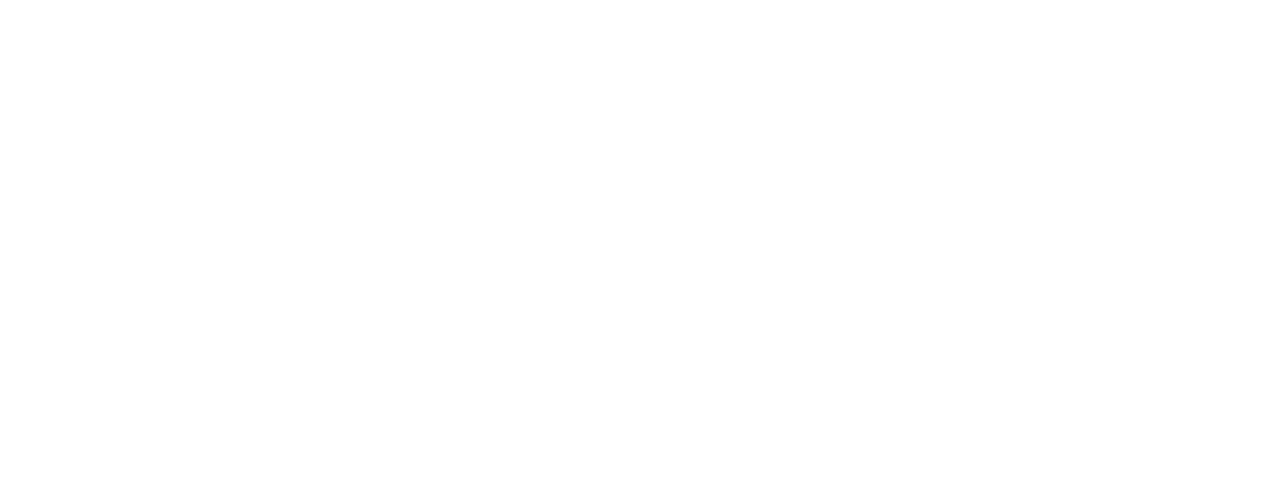
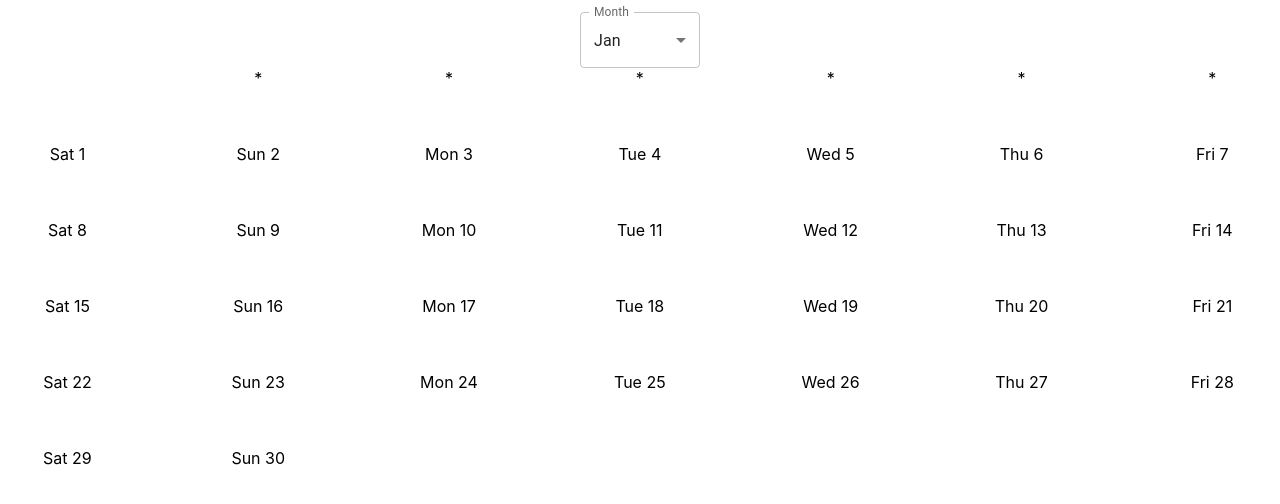
Before and after one commit to Jackthz97/calendar, a React (Create React App) app in the folder client/: page / in a window 1280 px wide. Shown: the top 504 px of the page. Built offline with nearby package versions, Linux system fonts and the light colour scheme.

Commit message:
setup monthPannel

```diff
--- a/client/src/App.js
+++ b/client/src/App.js
@@ -1,12 +1,15 @@
 import React from 'react';
 import logo from './logo.svg';
 import './App.css';
+import MonthPannel from './components/MonthPannel';
+import { Grid } from '@mui/material';
 
 function App() {
   return (
-    <div className="App">
+    <Grid container mt={1.5} direction={'row'} justifyContent={'center'}>
+      <MonthPannel />
+    </Grid>
 
-    </div>
   );
 }
 
--- a/client/src/components/MonthPannel.js
+++ b/client/src/components/MonthPannel.js
@@ -1,13 +1,63 @@
-import React from "react";
+import React, { useState } from "react";
 import { Grid } from "@mui/material";
 import Month from "../hooks/Month";
+import Box from "@mui/material/Box";
+import InputLabel from "@mui/material/InputLabel";
+import MenuItem from "@mui/material/MenuItem";
+import FormControl from "@mui/material/FormControl";
+import Select from "@mui/material/Select";
+import MonthPannelList from "./MonthPannelList";
 
 export default function MonthPannel() {
+  const [month, setMonth] = useState(1);
+  const [year, setYear] = useState(2022);
+
+  const handleChange = (e) => {
+    setMonth(e.target.value);
+  };
+  let monthArray = Month(month, year);
+
+  const monthList = monthArray.map((e) => {
+    return (
+      <Grid item align={'center'} xs={1.714}>
+        <MonthPannelList day={e} />
+      </Grid>
+    );
+  });
 
   return (
-  <Grid container>
+    <>
+      <Box sx={{ minWidth: 120 }}>
+        <FormControl fullWidth>
+          <InputLabel id="demo-simple-select-label">Month</InputLabel>
+          <Select
+            labelId="demo-simple-select-label"
+            id="demo-simple-select"
+            value={month}
+            label="Month"
+            onChange={handleChange}
+          >
+            <MenuItem value={1}>Jan</MenuItem>
+            <MenuItem value={2}>Feb</MenuItem>
+            <MenuItem value={3}>Mar</MenuItem>
+            <MenuItem value={4}>Apr</MenuItem>
+            <MenuItem value={5}>May</MenuItem>
+            <MenuItem value={6}>Jun</MenuItem>
+            <MenuItem value={7}>Jul</MenuItem>
+            <MenuItem value={8}>Aug</MenuItem>
+            <MenuItem value={9}>Sep</MenuItem>
+            <MenuItem value={10}>Oct</MenuItem>
+            <MenuItem value={11}>Nov</MenuItem>
+            <MenuItem value={12}>Dec</MenuItem>
+          </Select>
+        </FormControl>
+      </Box>
+      <Grid container spacing={7} >
+      <Grid item align={'center'} xs={1.714}>
 
-
-  </Grid>
+      </Grid>
+          {monthList}
+      </Grid>
+    </>
   );
 }
--- a/client/src/components/MonthPannelList.js
+++ b/client/src/components/MonthPannelList.js
@@ -1,7 +1,11 @@
 import React from 'react'
+import { Grid } from '@mui/material'
 
-export default function MonthPannelList() {
+export default function MonthPannelList(props) {
+
   return (
-    <div>MonthPannelList</div>
+    <Grid>
+      {props.day}
+    </Grid>
   )
 }
--- a/client/src/hooks/Month.js
+++ b/client/src/hooks/Month.js
@@ -35,7 +35,7 @@
     arr.push(`${displayWeek(counter)} ${y}`);
     counter ++;
   }
-  return remainder, arr;
+  return arr;
 
 
 // console.log(displayMonth(7, 2022));
```
